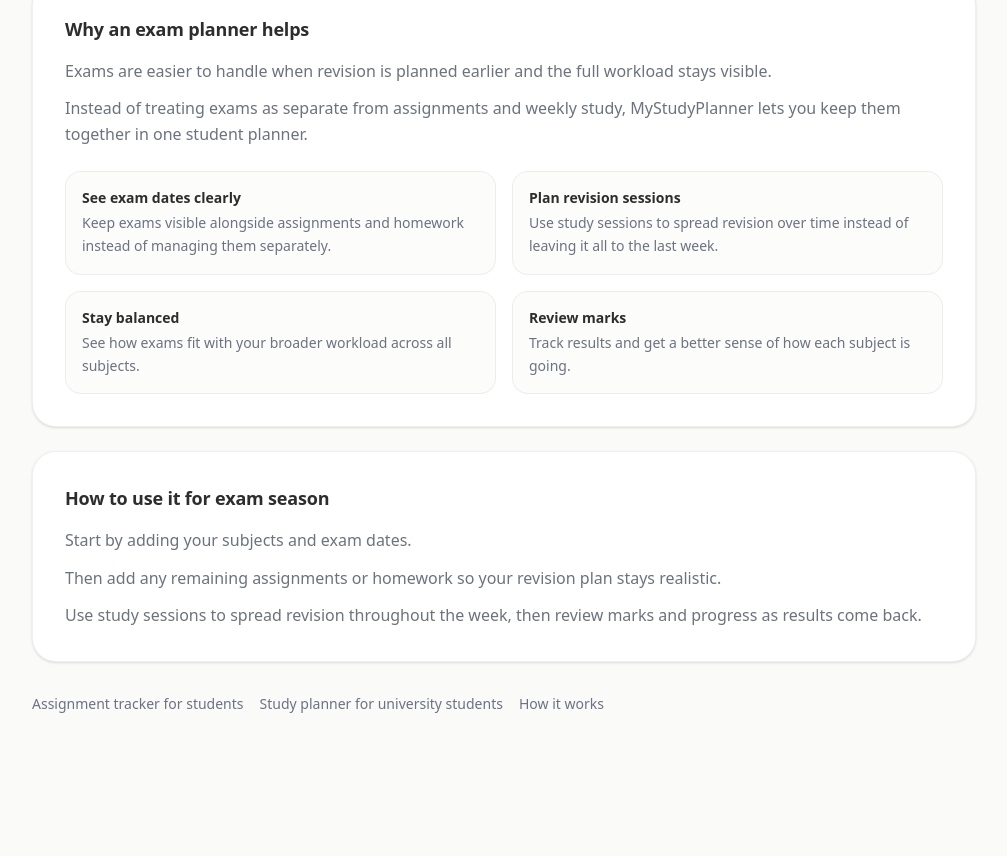
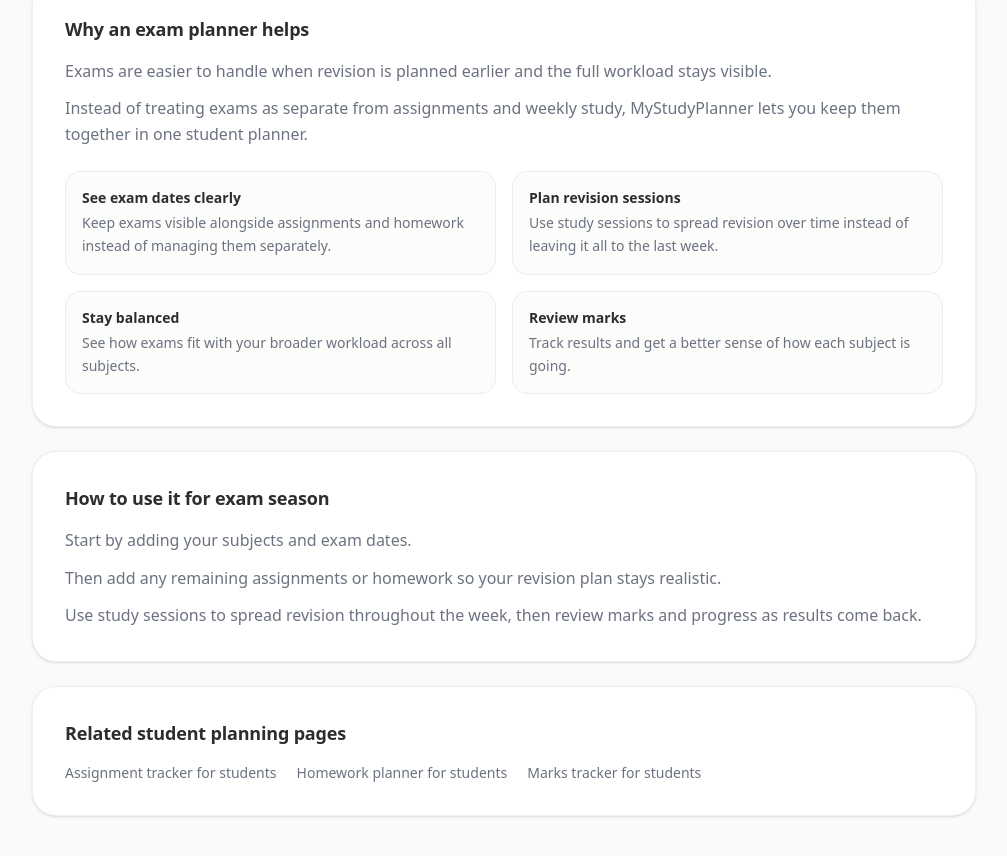
Before and after one commit to kaicrotty88/MyStudyPlanner, a Next.js app: page /exam-planner in a window 1280 px wide. Shown: the part 388-1244 px from the top of the page, without its empty margins (136-1143 px from the left). Before the commit the page ends 1166 px from the top, so only its background shows below. Built offline with nearby package versions, Linux system fonts and the light colour scheme.

Commit message:
homepage update v6 seo

```diff
--- a/app/assignment-planner-for-university-students/page.tsx
+++ b/app/assignment-planner-for-university-students/page.tsx
@@ -26,19 +26,23 @@ export const metadata: Metadata = {
 const benefits = [
   {
     title: "Track multiple assignments",
-    description: "Keep work from different units visible in one place instead of splitting it across apps.",
+    description:
+      "Keep work from different units visible in one place instead of splitting it across apps.",
   },
   {
     title: "See deadlines clearly",
-    description: "Stay aware of what is due next so you can prioritise earlier.",
+    description:
+      "Stay aware of what is due next so you can prioritise earlier.",
   },
   {
     title: "Plan work over time",
-    description: "Use study sessions to break assignments into manageable pieces.",
+    description:
+      "Use study sessions to break assignments into manageable pieces.",
   },
   {
     title: "Stay calmer during semester",
-    description: "A clearer assignment plan makes heavy university workloads feel easier to manage.",
+    description:
+      "A clearer assignment plan makes heavy university workloads feel easier to manage.",
   },
 ];
 
@@ -46,7 +50,10 @@ export default function AssignmentPlannerForUniversityStudentsPage() {
   return (
     <main className="mx-auto max-w-5xl px-6 py-12 md:px-10 md:py-16">
       <header className="max-w-3xl space-y-4">
-        <Link href="/" className="inline-flex items-center text-sm text-muted-foreground transition hover:text-foreground">
+        <Link
+          href="/"
+          className="inline-flex items-center text-sm text-muted-foreground transition hover:text-foreground"
+        >
           ← Back to home
         </Link>
 
@@ -57,8 +64,8 @@ export default function AssignmentPlannerForUniversityStudentsPage() {
         </h1>
 
         <p className="text-base leading-relaxed text-muted-foreground md:text-lg">
-          MyStudyPlanner helps university students organise assignments, deadlines, and study sessions in one place so
-          semester workloads are easier to manage.
+          MyStudyPlanner helps university students organise assignments, deadlines,
+          and study sessions in one place so semester workloads are easier to manage.
         </p>
 
         <div className="flex flex-wrap items-center gap-3 pt-2">
@@ -81,48 +88,73 @@ export default function AssignmentPlannerForUniversityStudentsPage() {
         <h2 className="text-lg font-semibold text-foreground">Why it helps</h2>
         <div className="mt-4 space-y-3 text-sm leading-relaxed text-muted-foreground md:text-base">
           <p>
-            University assignments often pile up because they arrive across multiple units with different due dates and
-            different workload sizes.
+            University assignments often pile up because they arrive across
+            multiple units with different due dates and different workload sizes.
           </p>
           <p>
-            A dedicated assignment planner helps you keep them visible, space them out, and stay clearer on what
-            matters next.
+            A dedicated assignment planner helps you keep them visible, space them
+            out, and stay clearer on what matters next.
           </p>
         </div>
 
         <div className="mt-6 grid grid-cols-1 gap-4 sm:grid-cols-2">
           {benefits.map((item) => (
-            <div key={item.title} className="rounded-2xl border border-border bg-background/60 p-4">
-              <div className="text-sm font-semibold text-foreground">{item.title}</div>
-              <p className="mt-1 text-sm leading-relaxed text-muted-foreground">{item.description}</p>
+            <div
+              key={item.title}
+              className="rounded-2xl border border-border bg-background/60 p-4"
+            >
+              <div className="text-sm font-semibold text-foreground">
+                {item.title}
+              </div>
+              <p className="mt-1 text-sm leading-relaxed text-muted-foreground">
+                {item.description}
+              </p>
             </div>
           ))}
         </div>
       </section>
 
       <section className="mt-6 rounded-3xl border border-border bg-card p-6 shadow-sm md:p-8">
-        <h2 className="text-lg font-semibold text-foreground">How MyStudyPlanner fits university work</h2>
+        <h2 className="text-lg font-semibold text-foreground">
+          How MyStudyPlanner fits university work
+        </h2>
         <div className="mt-4 space-y-3 text-sm leading-relaxed text-muted-foreground md:text-base">
           <p>
-            Add your units, enter assignments, and keep deadlines close to your study sessions and exam prep.
+            Add your units, enter assignments, and keep deadlines close to your
+            study sessions and exam prep.
           </p>
           <p>
-            That makes it easier to plan realistically instead of reacting to deadlines at the last minute.
+            That makes it easier to plan realistically instead of reacting to
+            deadlines at the last minute.
           </p>
         </div>
       </section>
 
-      <div className="mt-8 flex flex-wrap items-center gap-x-4 gap-y-2 text-sm">
-        <Link href="/study-planner-for-university-students" className="text-muted-foreground transition hover:text-foreground">
+      <section className="mt-6 rounded-3xl border border-border bg-card p-6 shadow-sm md:p-8">
+        <h2 className="text-lg font-semibold text-foreground">
+          Related student planning pages
+        </h2>
+        <div className="mt-4 flex flex-wrap gap-x-5 gap-y-3 text-sm">
+          <Link
+            href="/study-planner-for-university-students"
+            className="text-muted-foreground transition hover:text-foreground"
+          >
             Study planner for university students
           </Link>
-        <Link href="/assignment-tracker-for-students" className="text-muted-foreground transition hover:text-foreground">
+          <Link
+            href="/assignment-tracker-for-students"
+            className="text-muted-foreground transition hover:text-foreground"
+          >
             Assignment tracker for students
           </Link>
-        <Link href="/how-it-works" className="text-muted-foreground transition hover:text-foreground">
-          How it works
+          <Link
+            href="/online-study-planner"
+            className="text-muted-foreground transition hover:text-foreground"
+          >
+            Online study planner
           </Link>
         </div>
+      </section>
     </main>
   );
 }
--- a/app/assignment-tracker-for-students/page.tsx
+++ b/app/assignment-tracker-for-students/page.tsx
@@ -106,17 +106,29 @@ export default function AssignmentTrackerPage() {
         </div>
       </section>
 
-      <div className="mt-8 flex flex-wrap items-center gap-x-4 gap-y-2 text-sm">
-        <Link href="/exam-planner" className="text-muted-foreground transition hover:text-foreground">
-          Exam planner
-        </Link>
-        <Link href="/study-planner-for-university-students" className="text-muted-foreground transition hover:text-foreground">
-          Study planner for university students
-        </Link>
-        <Link href="/how-it-works" className="text-muted-foreground transition hover:text-foreground">
-          How it works
-        </Link>
-      </div>
+      <section className="mt-6 rounded-3xl border border-border bg-card p-6 shadow-sm md:p-8">
+        <h2 className="text-lg font-semibold text-foreground">Related student planning pages</h2>
+        <div className="mt-4 flex flex-wrap gap-x-5 gap-y-3 text-sm">
+          <Link
+            href="/homework-planner-for-students"
+            className="text-muted-foreground transition hover:text-foreground"
+          >
+            Homework planner for students
+          </Link>
+          <Link
+            href="/exam-planner"
+            className="text-muted-foreground transition hover:text-foreground"
+          >
+            Exam planner
+          </Link>
+          <Link
+            href="/student-planner-app"
+            className="text-muted-foreground transition hover:text-foreground"
+          >
+            Student planner app
+          </Link>
+        </div>
+      </section>
     </main>
   );
 }
--- a/app/exam-planner/page.tsx
+++ b/app/exam-planner/page.tsx
@@ -116,17 +116,29 @@ export default function ExamPlannerPage() {
         </div>
       </section>
 
-      <div className="mt-8 flex flex-wrap items-center gap-x-4 gap-y-2 text-sm">
-        <Link href="/assignment-tracker-for-students" className="text-muted-foreground transition hover:text-foreground">
-          Assignment tracker for students
-        </Link>
-        <Link href="/study-planner-for-university-students" className="text-muted-foreground transition hover:text-foreground">
-          Study planner for university students
-        </Link>
-        <Link href="/how-it-works" className="text-muted-foreground transition hover:text-foreground">
-          How it works
-        </Link>
-      </div>
+      <section className="mt-6 rounded-3xl border border-border bg-card p-6 shadow-sm md:p-8">
+        <h2 className="text-lg font-semibold text-foreground">Related student planning pages</h2>
+        <div className="mt-4 flex flex-wrap gap-x-5 gap-y-3 text-sm">
+          <Link
+            href="/assignment-tracker-for-students"
+            className="text-muted-foreground transition hover:text-foreground"
+          >
+            Assignment tracker for students
+          </Link>
+          <Link
+            href="/homework-planner-for-students"
+            className="text-muted-foreground transition hover:text-foreground"
+          >
+            Homework planner for students
+          </Link>
+          <Link
+            href="/marks-tracker-for-students"
+            className="text-muted-foreground transition hover:text-foreground"
+          >
+            Marks tracker for students
+          </Link>
+        </div>
+      </section>
     </main>
   );
 }
```
Lines whose indentation alone changed are shown as unchanged.
